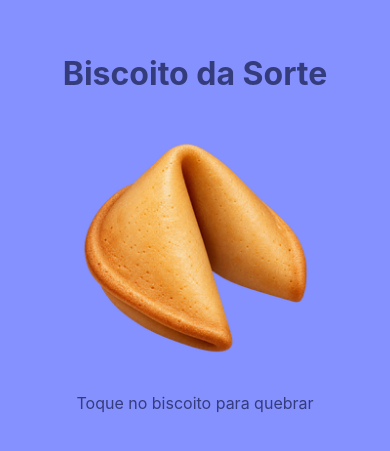
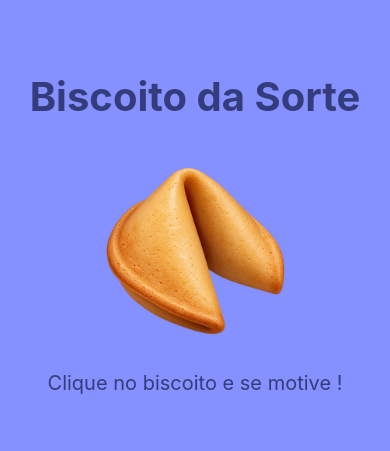
Before and after one commit to guustavo-m/biscoito, a React Native app: screen / in a window 390 px wide. Shown: the part 179-630 px from the top of the page. Built offline with nearby package versions, Linux system fonts and the light colour scheme.

Commit message:
changing instruction text and altering font and image sizes

```diff
--- a/App.js
+++ b/App.js
@@ -55,7 +55,7 @@ export default function App() {
             />
           </Pressable>
 
-          <Text style={styles.instrucao}>Toque no biscoito para quebrar</Text>
+          <Text style={styles.instrucao}>Clique no biscoito e se motive !</Text>
         </>
       ) : (
         <>
@@ -90,20 +90,20 @@ const styles = StyleSheet.create({
   },
 
   titulo : {
-    fontSize: 32,
+    fontSize: 40,
     fontWeight: "bold",
     color: "#353c7c",
     marginBottom: 30,
   },
 
   imagem: {
-    width: 250,
-    height: 250,
+    width: 200,
+    height: 200,
     marginBottom: 20,
   },
 
   instrucao: {
-    fontSize: 16,
+    fontSize: 20,
     color: "#353c7c",
     marginBottom: 20,
   },
@@ -117,7 +117,7 @@ const styles = StyleSheet.create({
   },
 
   frase: {
-    fontSize: 18,
+    fontSize: 20,
     textAlign: "center",
     color: "#333333",
     fontStyle: "italic",
```
